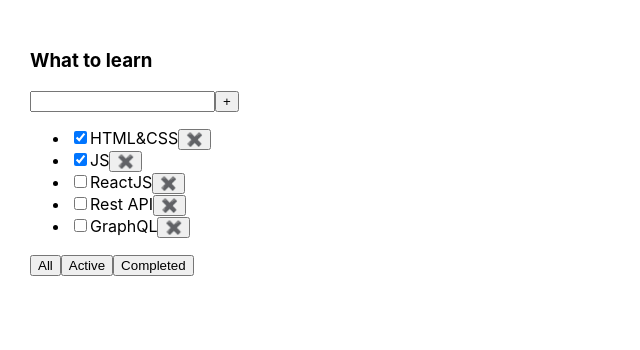
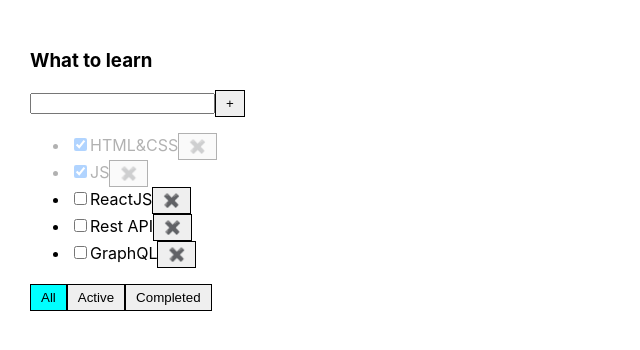
Before and after one commit to Serhii-Ki/todolist, a React (Create React App) app: page / in a window 1280 px wide. Shown: the top 350 px of the page, without its empty margins (0-640 px from the left). Built offline with nearby package versions, Linux system fonts and the light colour scheme.

Commit message:
preparing for the third lesson

```diff
--- a/src/AddTaskForm.tsx
+++ b/src/AddTaskForm.tsx
@@ -8,20 +8,32 @@
 
 export function AddTaskForm({ addNewTask }: AddTasksPropsType) {
 	const [newTask, setNewTask] = useState<string>('');
+	const [error, setError] = useState<boolean>(false);
 
 	const onChangeHandler = (e: ChangeEvent<HTMLInputElement>) => {
 		setNewTask(e.currentTarget.value);
+		setError(false);
 	};
 
 	const addInputForm = () => {
+		if (newTask.trim() === '') {
+			setError(true);
+			return;
+		}
+		setError(false);
 		addNewTask(newTask);
 		setNewTask('');
 	};
 
 	return (
 		<div>
-			<input value={newTask} onChange={onChangeHandler} />
+			<input
+				value={newTask}
+				onChange={onChangeHandler}
+				style={error ? { border: '1px solid red' } : {}}
+			/>
 			<Button title='+' onClick={addInputForm} />
+			{error && <div style={{ color: 'red' }}>Error!</div>}
 		</div>
 	);
 }
--- a/src/App.css
+++ b/src/App.css
@@ -1,8 +1,22 @@
 .App {
-  padding: 30px;
-  display: flex;
+	padding: 30px;
+	display: flex;
 }
 
 .App > div {
-  margin-right: 50px;
+	margin-right: 50px;
 }
+
+button {
+	border: none;
+	padding: 5px 10px;
+	border: 1px solid black;
+}
+
+.task-done {
+	opacity: 0.3;
+}
+
+.active-btn {
+	background-color: aqua;
+}
--- a/src/Button.tsx
+++ b/src/Button.tsx
@@ -1,8 +1,13 @@
 type ButtonPropsType = {
 	title: string;
+	className?: string;
 	onClick?: () => void;
 };
 
-export function Button({ title, onClick }: ButtonPropsType) {
-	return <button onClick={onClick}>{title}</button>;
+export function Button({ title, className, onClick }: ButtonPropsType) {
+	return (
+		<button className={className} onClick={onClick}>
+			{title}
+		</button>
+	);
 }
--- a/src/Task.tsx
+++ b/src/Task.tsx
@@ -16,7 +16,7 @@
 	isCheckedHandler,
 }: TaskPropsType) {
 	return (
-		<li>
+		<li className={isDone ? 'task-done' : ''}>
 			<input
 				type='checkbox'
 				checked={isDone}
--- a/src/ToDoList.tsx
+++ b/src/ToDoList.tsx
@@ -79,9 +79,21 @@
 					))}
 				</ul>
 				<div>
-					<Button title='All' onClick={() => filterTasks('all')} />
-					<Button title='Active' onClick={() => filterTasks('active')} />
-					<Button title='Completed' onClick={() => filterTasks('completed')} />
+					<Button
+						className={filter === 'all' ? 'active-btn' : ''}
+						title='All'
+						onClick={() => filterTasks('all')}
+					/>
+					<Button
+						className={filter === 'active' ? 'active-btn' : ''}
+						title='Active'
+						onClick={() => filterTasks('active')}
+					/>
+					<Button
+						className={filter === 'completed' ? 'active-btn' : ''}
+						title='Completed'
+						onClick={() => filterTasks('completed')}
+					/>
 				</div>
 			</div>
 		</div>
```
